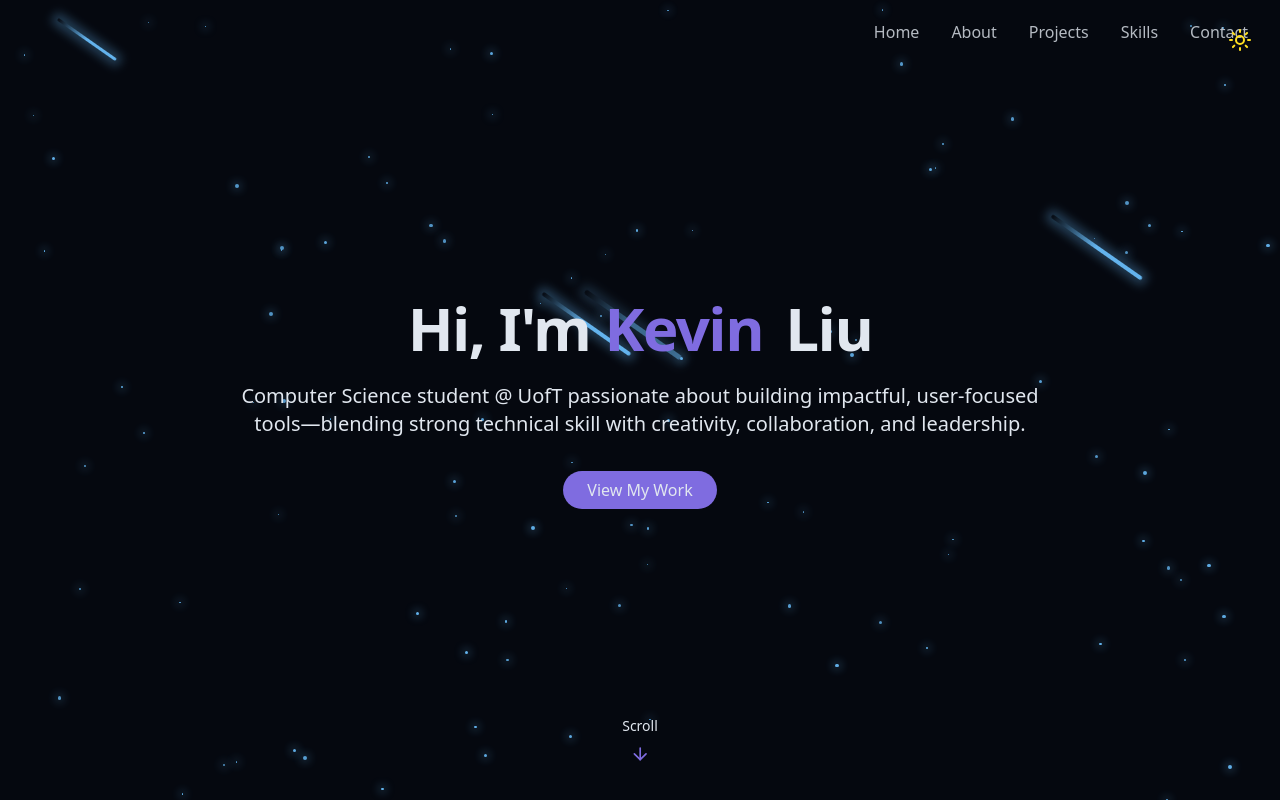
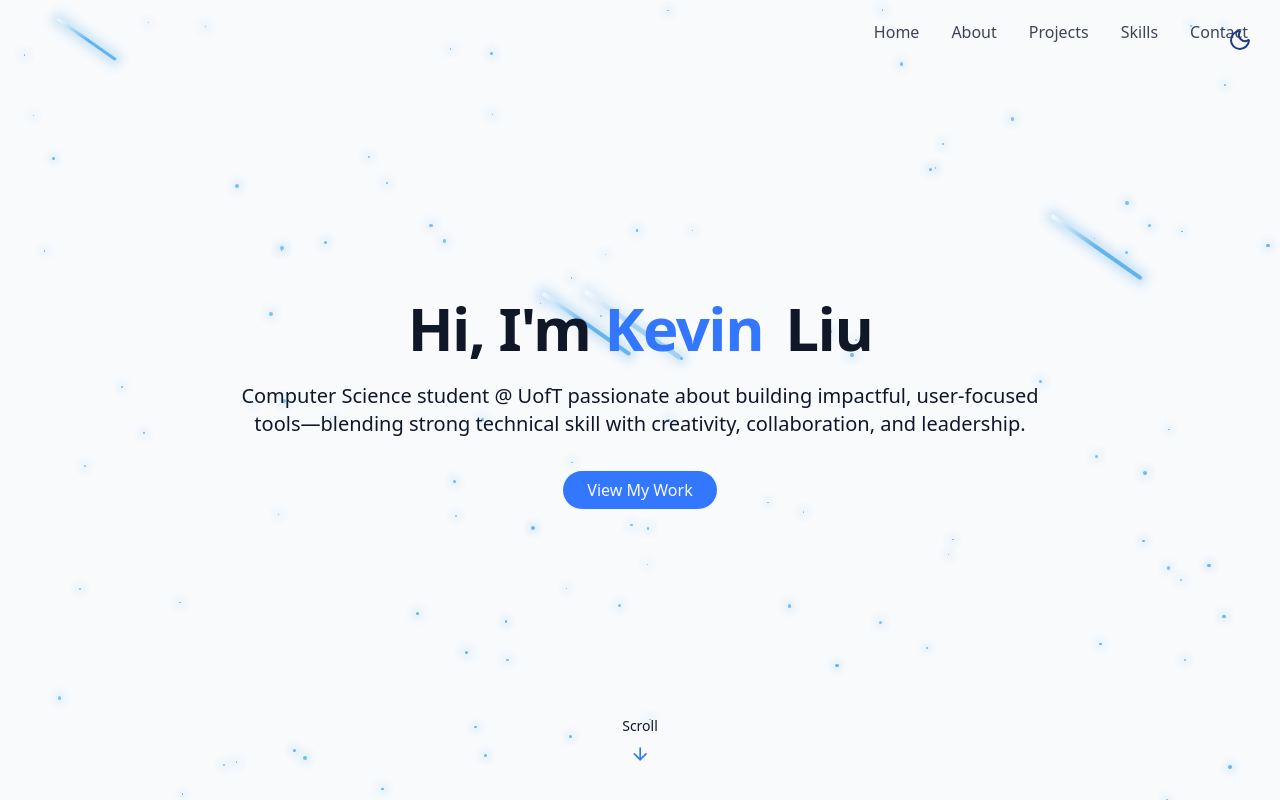
Before and after one commit to k4vinliu/k4vinliu, a React (Vite) app: page / in a window 1280 px wide. Shown: the top 800 px of the page. Built offline with nearby package versions, Linux system fonts and the light colour scheme.

Commit message:
start with light mode

```diff
--- a/src/components/ThemeToggle.jsx
+++ b/src/components/ThemeToggle.jsx
@@ -3,18 +3,18 @@ import { useEffect, useState } from "react";
 import { cn } from "@/lib/utils";
 
 export const ThemeToggle = () => {
-  const [isDarkMode, setIsDarkMode] = useState(false);
+  const [isDarkMode, setIsDarkMode] = useState(false); // default to light mode
 
   useEffect(() => {
     const storedTheme = localStorage.getItem("theme");
 
-    if (storedTheme === "light") {
+    if (storedTheme === "dark") {
+      setIsDarkMode(true);
+      document.documentElement.classList.add("dark");
+    } else {
       setIsDarkMode(false);
       document.documentElement.classList.remove("dark");
-    } else {
-      setIsDarkMode(true);
-      document.documentElement.classList.add("dark");
-      localStorage.setItem("theme", "dark");
+      localStorage.setItem("theme", "light");
     }
   }, []);
 
```
